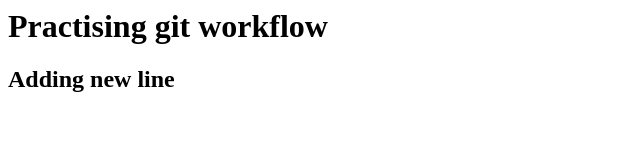
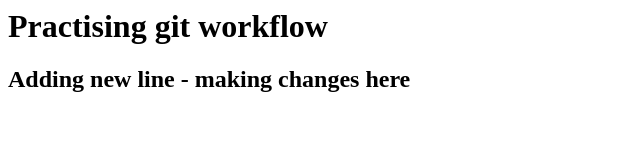
Before and after one commit to vinu0293/gitrepo, a plain HTML site: page index.html in a window 1280 px wide. Shown: the whole page, without its empty margins (0-640 px from the left). Drawn offline with Linux system fonts and the light colour scheme.

Commit message:
conflictmerge

```diff
--- a/index.html
+++ b/index.html
@@ -1,4 +1,4 @@
 <html>
 <h1> Practising git workflow </h1>
-<h2> Adding new line </h2>
+<h2> Adding new line - making changes here </h2>
 </html>
```
